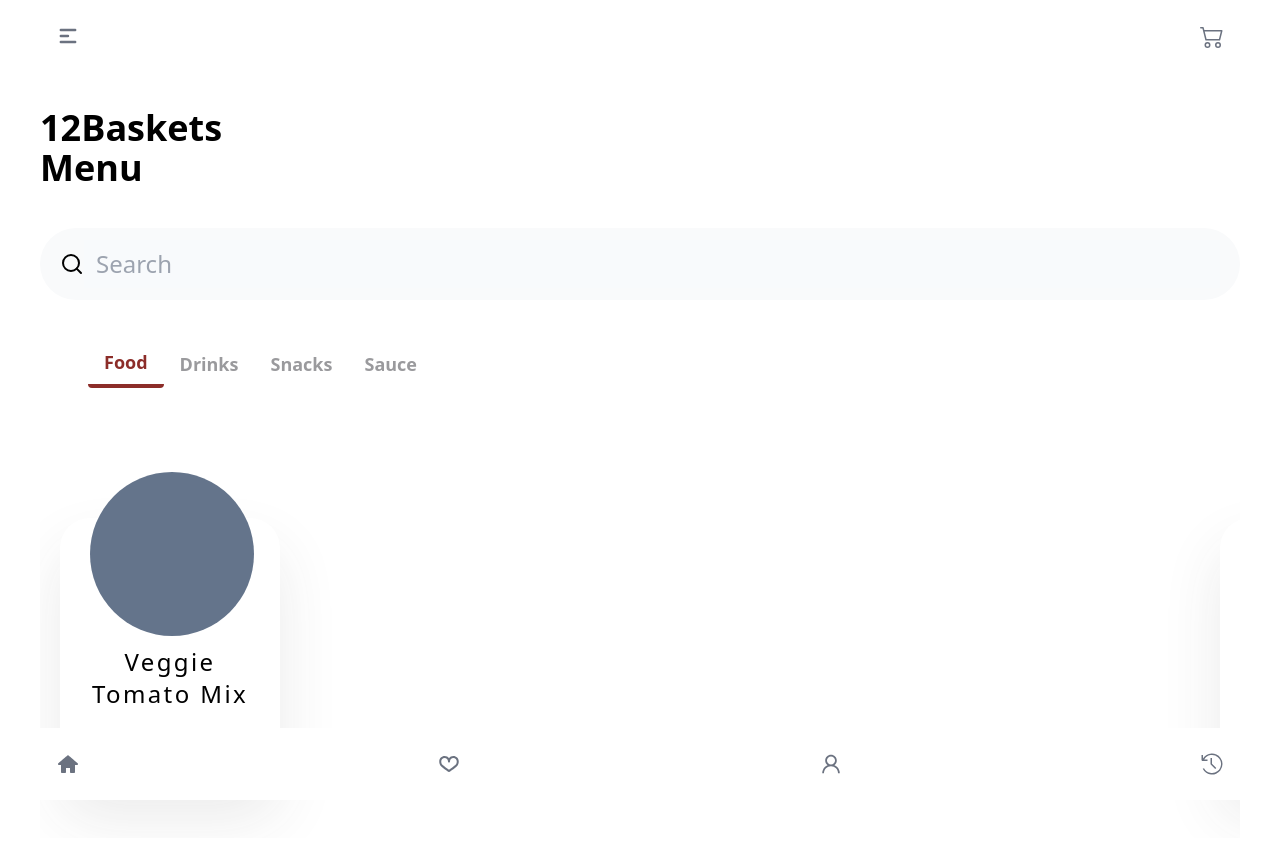
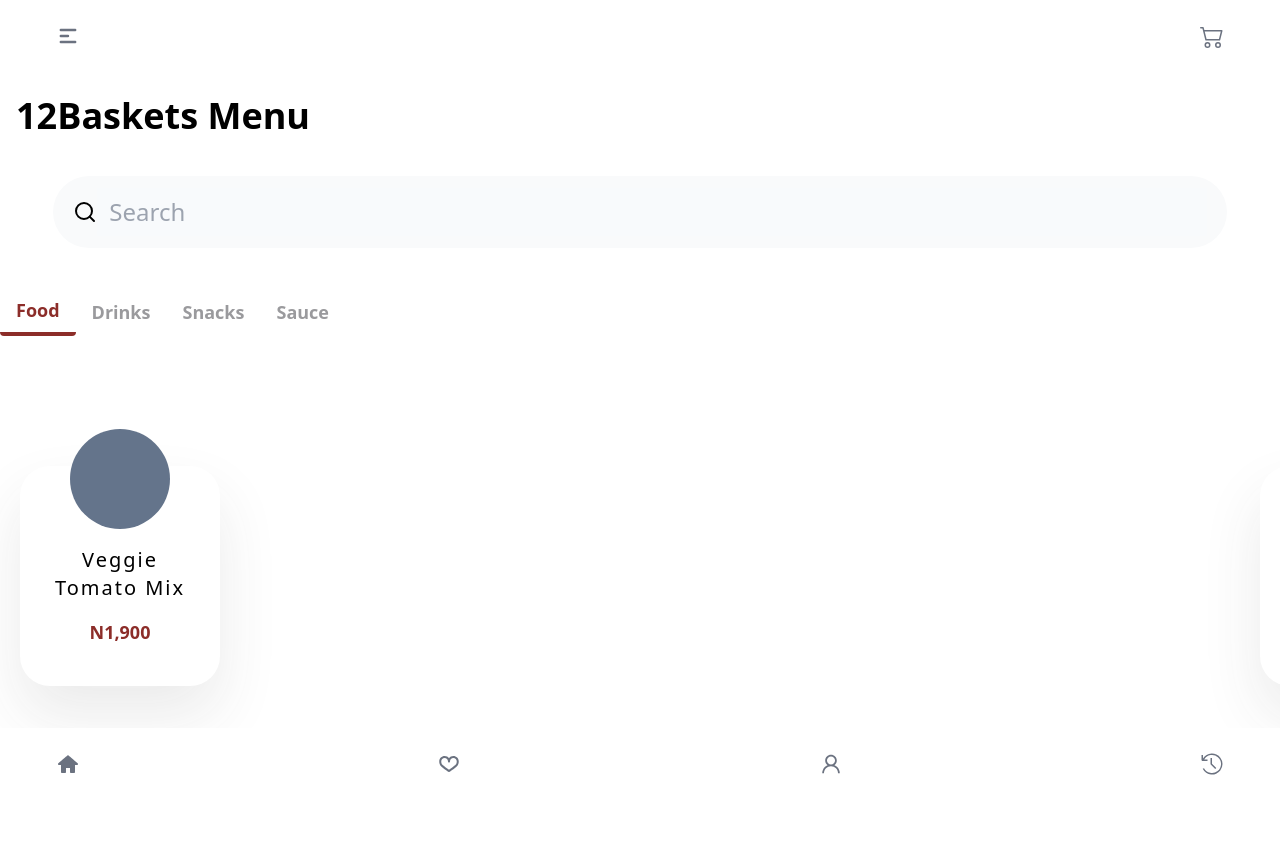
Before and after one commit to babajide234/12baskets-pwa, a React (Vite) app: page /shop in a window 1280 px wide. Shown: the top 848 px of the page. Built offline with nearby package versions, Linux system fonts and the light colour scheme.

Commit message:
more changes

```diff
--- a/src/components/Cards/Cards.jsx
+++ b/src/components/Cards/Cards.jsx
@@ -2,10 +2,10 @@ import React from 'react'
 
 export const ProductCards = ({src,title,price}) => {
   return (
-    <div className=" w-[220px] h-[270px] rounded-[30px] shadow-card relative px-6 pt-32 text-center">
-        <div className={`w-[164px] h-[164px] rounded-full bg-slate-500 absolute top-[-17%] left-[30px] bg-[url(${src})] bg-cover bg-center`}></div>
-        <h2 className=" text-2xl font-extralight tracking-widest capitalize">{title}</h2>
-        <h3 className=" text-primary font-bold text-xl mt-4">{price}</h3>
+    <div className=" w-[200px] h-[220px] rounded-[30px] shadow-card relative px-6 pt-20 text-center">
+        <div className={`w-[100px] h-[100px] rounded-full bg-slate-500 absolute top-[-17%] left-[50px] bg-[url(${src})] bg-cover bg-center`}></div>
+        <h2 className=" text-xl font-extralight tracking-widest capitalize">{title}</h2>
+        <h3 className=" text-primary font-bold text-lg mt-4">{price}</h3>
     </div>
   )
 }
--- a/src/components/Inputs/index.jsx
+++ b/src/components/Inputs/index.jsx
@@ -17,7 +17,7 @@ export const AuthInputs = ({placeholder, type}) => {
 
 export const SearchInput =()=>{
     return (
-        <div className=" flex justify-between items-center rounded-full w-full bg-gray-50  px-5 py-3 ">
+        <div className=" flex justify-between items-center rounded-full w-11/12 mx-auto bg-gray-50  px-5 py-3 ">
             <span className=" text-2xl">
                 <FiSearch/>
             </span>
--- a/src/components/Tab/Tab.jsx
+++ b/src/components/Tab/Tab.jsx
@@ -4,8 +4,8 @@ export const Tab = ({ children }) => {
   const [activeTab, setActiveTab] = useState(0);
 
   return (
-    <div className="w-full mt-10">
-      <div className="flex ml-12">
+    <div className=" w-full mt-10">
+      <div className="flex">
         {children.map((child, index) => (
           <button
             key={index}
--- a/src/layout/MainLayout.jsx
+++ b/src/layout/MainLayout.jsx
@@ -5,9 +5,9 @@ import TopNav from '../components/Nav/TopNav'
 
 const MainLayout = () => {
   return (
-    <div className="relative h-screen w-full px-10 py-14">
+    <div className="relative h-screen w-full">
         <TopNav/>
-        <div className=" mt-3 h-screen overflow-y-scroll py-10">
+        <div className=" mt-14 min:h-screen py-10 flex flex-col">
             <Outlet/>
         </div>
         <MobileNav/>
--- a/src/pages/Shop.jsx
+++ b/src/pages/Shop.jsx
@@ -7,7 +7,7 @@ import { Tab, TabPanel } from '../components/Tab/Tab'
 const Shop = () => {
   return (
    <>
-        <h1 className=" text-4xl leading-10 font-bold mb-10 w-44">12Baskets Menu</h1>
+        <h1 className=" text-4xl leading-10 font-bold mb-10 w-11/12 ml-4">12Baskets Menu</h1>
         <SearchInput/>
         <Tab>
             <TabPanel title="Food">
```
